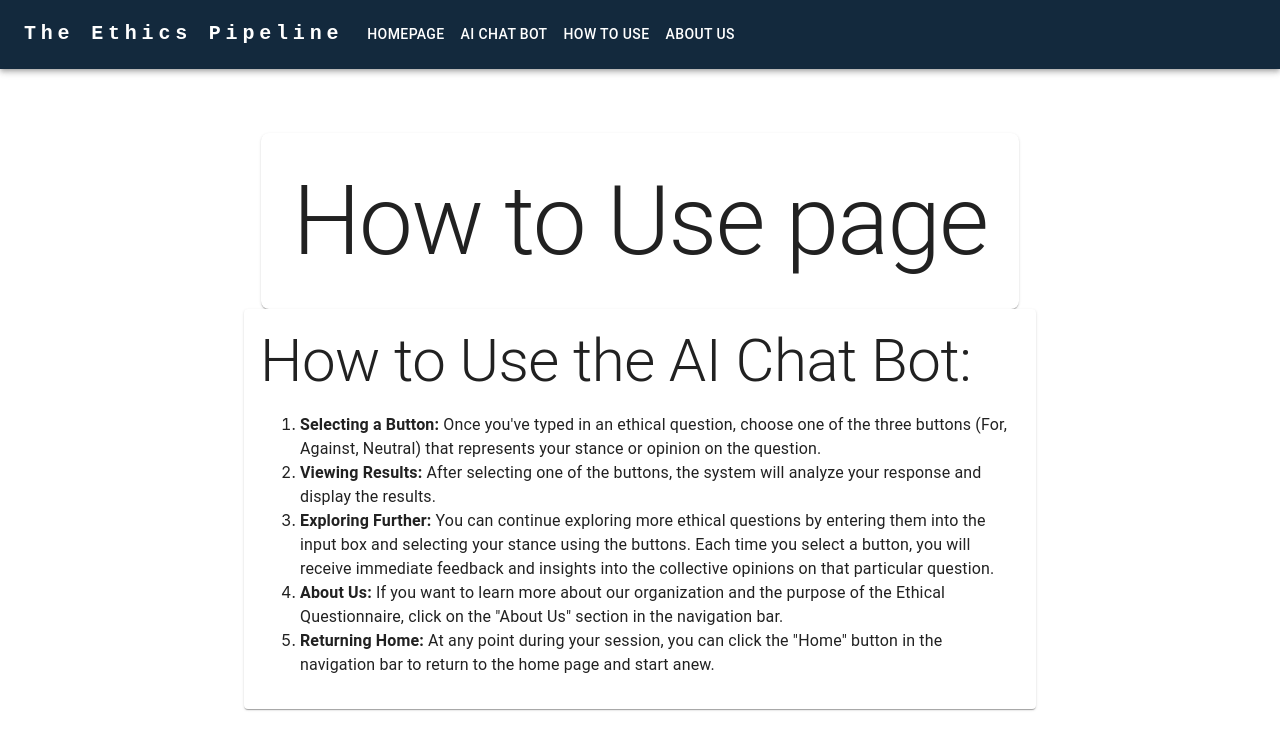
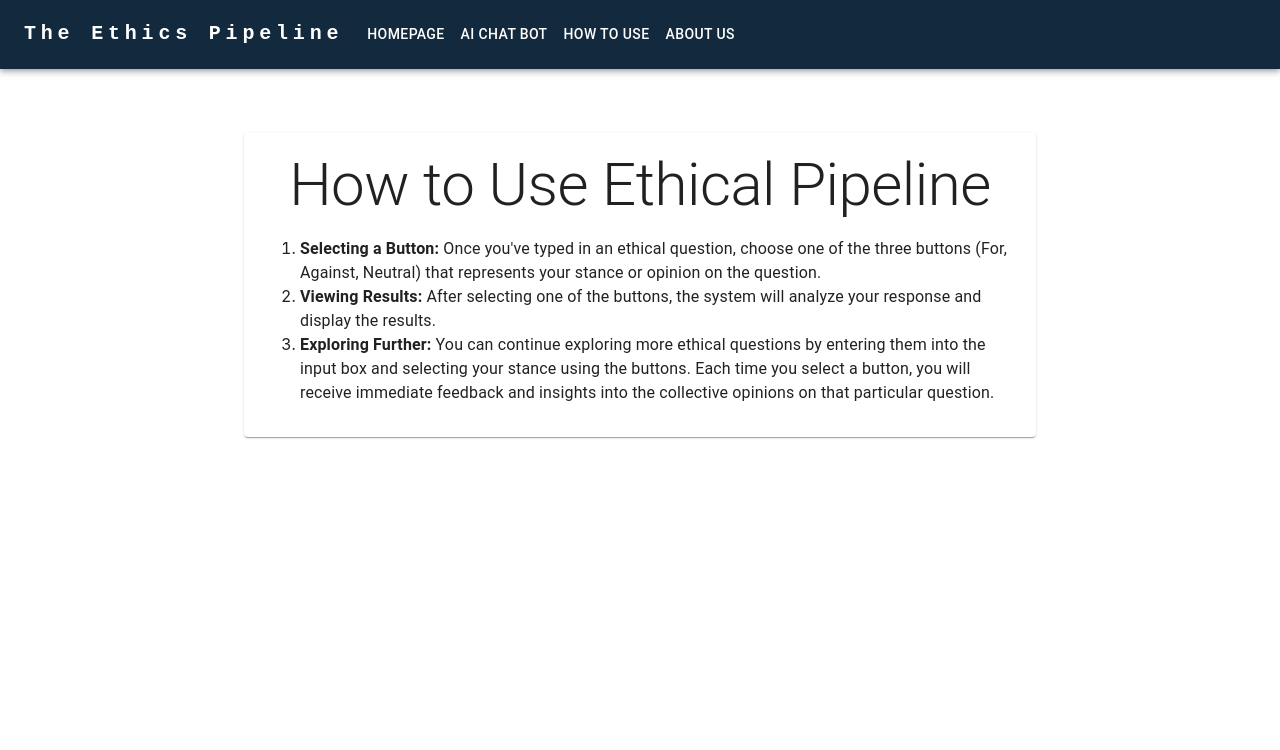
Before and after one commit to bwyma1/ai-text-app, a React (Create React App) app in the folder frontend/: page /howtouse in a window 1280 px wide. Shown: the top 750 px of the page. Built offline with nearby package versions, Linux system fonts and the light colour scheme.

Commit message:
fix the how to use

```diff
--- a/frontend/src/Views/HowToUse.jsx
+++ b/frontend/src/Views/HowToUse.jsx
@@ -13,15 +13,11 @@ export default function HowToUse() {
           alignItems: "center",
         }}
       >
-        <Paper sx={{ p: 4, borderRadius: 2, backgroundColor: "#fff" }}>
-          <Typography component="h1" variant="h1" sx={{ textAlign: "center" }}>
-            How to Use page
+        <Paper sx={{ marginTop: 2, padding: 2, margin: "0 auto", maxWidth: "760px" }}>
+          <Typography component="h2" variant="h2" sx={{ textAlign: "center" }}>
+            How to Use Ethical Pipeline
           </Typography>
-        </Paper>
-
-        {/* Card Section */}
-        <Card sx={{ marginTop: 2, padding: 2, margin: "0 auto", maxWidth: "760px" }}>
-          <Typography variant="h2">How to Use the AI Chat Bot:</Typography>
+          {/* <Typography variant="h2">How to Use the AI Chat Bot:</Typography> */}
           <ol>
             <li>
               <Typography variant="body1">
@@ -39,7 +35,7 @@ export default function HowToUse() {
                 <strong>Exploring Further:</strong> You can continue exploring more ethical questions by entering them into the input box and selecting your stance using the buttons. Each time you select a button, you will receive immediate feedback and insights into the collective opinions on that particular question.
               </Typography>
             </li>
-            <li>
+            {/* <li>
               <Typography variant="body1">
                 <strong>About Us:</strong> If you want to learn more about our organization and the purpose of the Ethical Questionnaire, click on the "About Us" section in the navigation bar.
               </Typography>
@@ -48,10 +44,9 @@ export default function HowToUse() {
               <Typography variant="body1">
                 <strong>Returning Home:</strong> At any point during your session, you can click the "Home" button in the navigation bar to return to the home page and start anew.
               </Typography>
-            </li>
+            </li> */}
           </ol>
-        </Card>
-
+        </Paper>
       </Box>
     </Container>
   );
```
